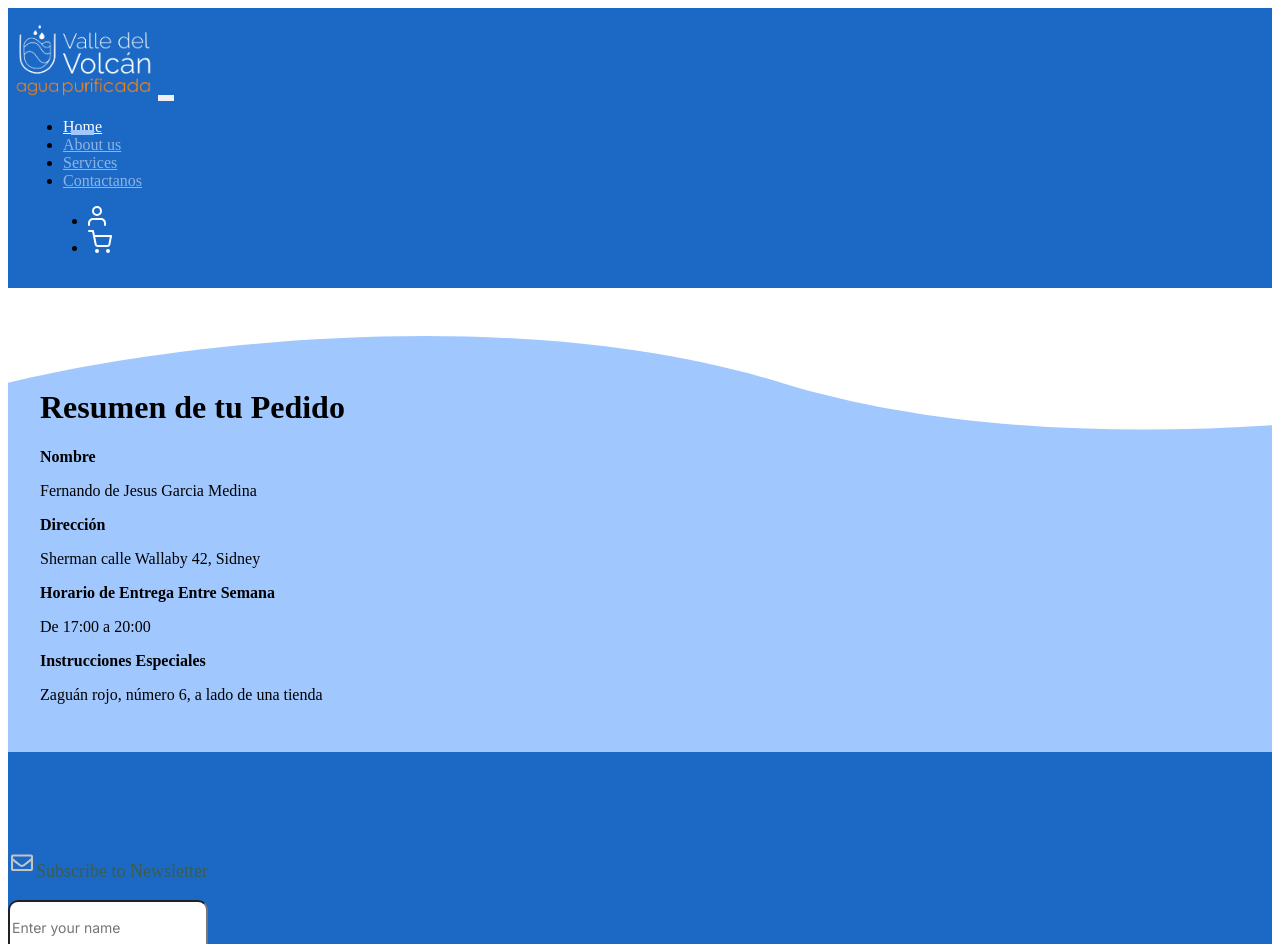
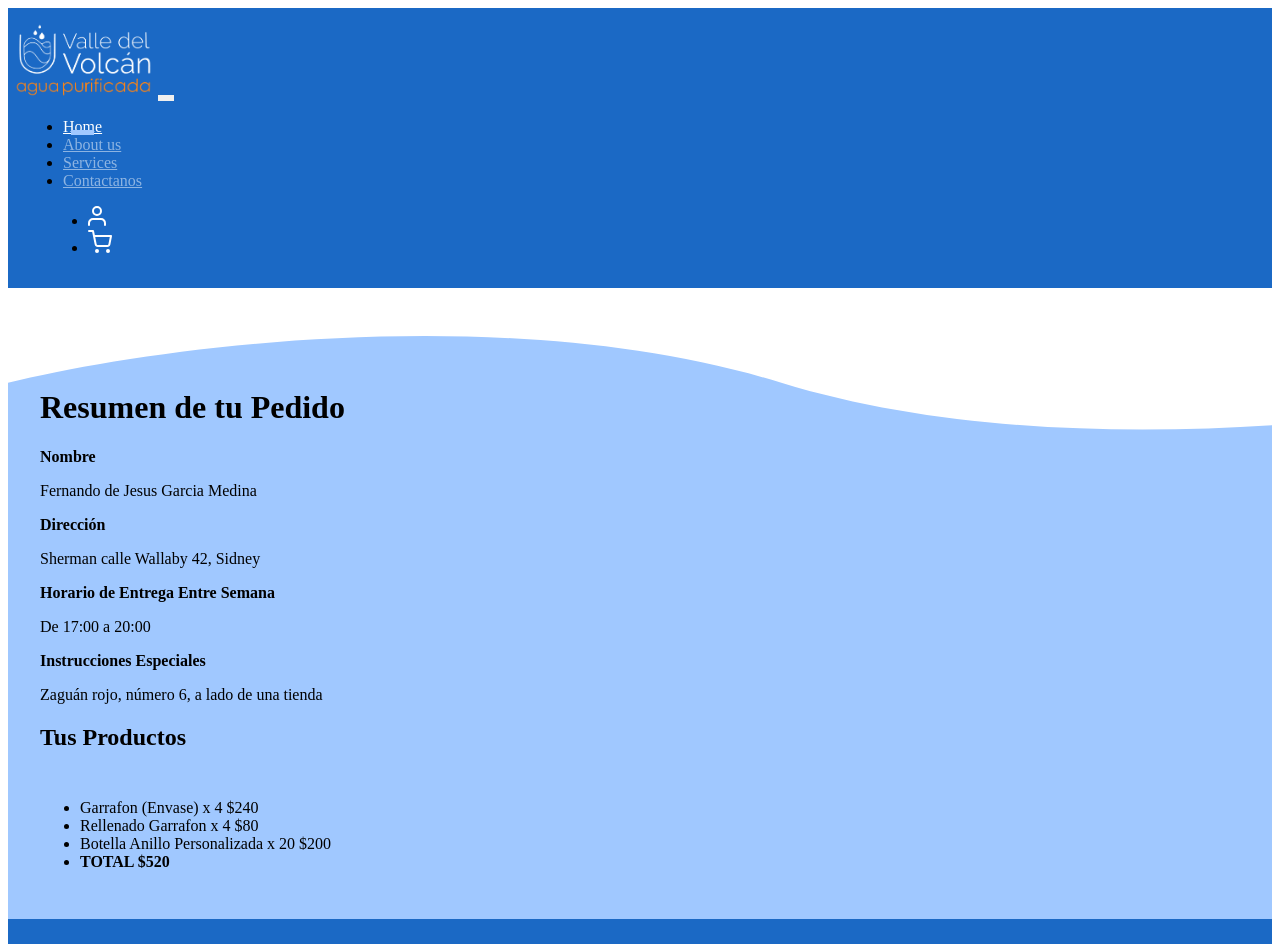
Before and after one commit to Fernando-sys28/ValleDelVolcan, an Angular app: page /delivery/summary in a window 1280 px wide. Shown: the top 944 px of the page. Built offline with nearby package versions, Linux system fonts and the light colour scheme.

Commit message:
updated review-order component, added Tus productos table

```diff
--- a/src/app/review-order/review-order.component.css
+++ b/src/app/review-order/review-order.component.css
@@ -3,3 +3,7 @@
     background-image: url("../../assets/images/background1.svg");
     margin-top: 3rem;
 }
+
+#product-list {
+    margin-top: 3rem;
+}
--- a/src/app/review-order/review-order.component.html
+++ b/src/app/review-order/review-order.component.html
@@ -1,8 +1,10 @@
 <div class="top-half">
+    <div class="row justify-content-star">
+        <div class="col-md-6">
             <h1>Resumen de tu Pedido</h1>
 
             <div class="row justify-content-star">
-        <div class="col-2">
+                <div class="col-4">
                     <label for="showName" class="form-label" style="font-weight: bold;">Nombre</label>
                 </div>
                 <div class="col-4">
@@ -11,7 +13,7 @@
             </div>
 
             <div class="row justify-content-star">
-        <div class="col-2">
+                <div class="col-4">
                     <label for="showDirection" class="form-label" style="font-weight: bold;">Dirección</label>
                 </div>
                 <div class="col-4">
@@ -20,7 +22,7 @@
             </div>
 
             <div class="row justify-content-star">
-        <div class="col-2">
+                <div class="col-4">
                     <label for="showHorario" class="form-label" style="font-weight: bold;">Horario de Entrega Entre Semana</label>
                 </div>
                 <div class="col-4">
@@ -29,13 +31,36 @@
             </div>
 
             <div class="row justify-content-star">
-        <div class="col-2">
+                <div class="col-4">
                     <label for="showComents" class="form-label" style="font-weight: bold;">Instrucciones Especiales</label>
                 </div>
                 <div class="col-4">
                     <p>Zaguán rojo, número 6, a lado de una tienda</p>
                 </div>
             </div>
+        </div>
 
+        <div class="col-md-6">
+            <h2>Tus Productos</h2>
+            <ul id="product-list" class="list-group">
+                <li class="list-group-item d-flex justify-content-between align-items-center">Garrafon (Envase) x 4
+                    <span class="badge bg-secondary">$240</span>
+                </li>
+
+                <li class="list-group-item d-flex justify-content-between align-items-center">Rellenado Garrafon x 4
+                    <span class="badge bg-secondary">$80</span>
+                </li>
+
+                <li class="list-group-item d-flex justify-content-between align-items-center">Botella Anillo Personalizada x 20
+                    <span class="badge bg-secondary">$200</span>
+                </li>
+
+                <li id="total-product-list" class="list-group-item d-flex justify-content-between align-items-center" style="font-weight: bold;">TOTAL
+                    <span class="badge bg-primary">$520</span>
+                </li>
+
+              </ul>
+        </div>
 
     </div>
+</div>
```
Lines whose indentation alone changed are shown as unchanged.
